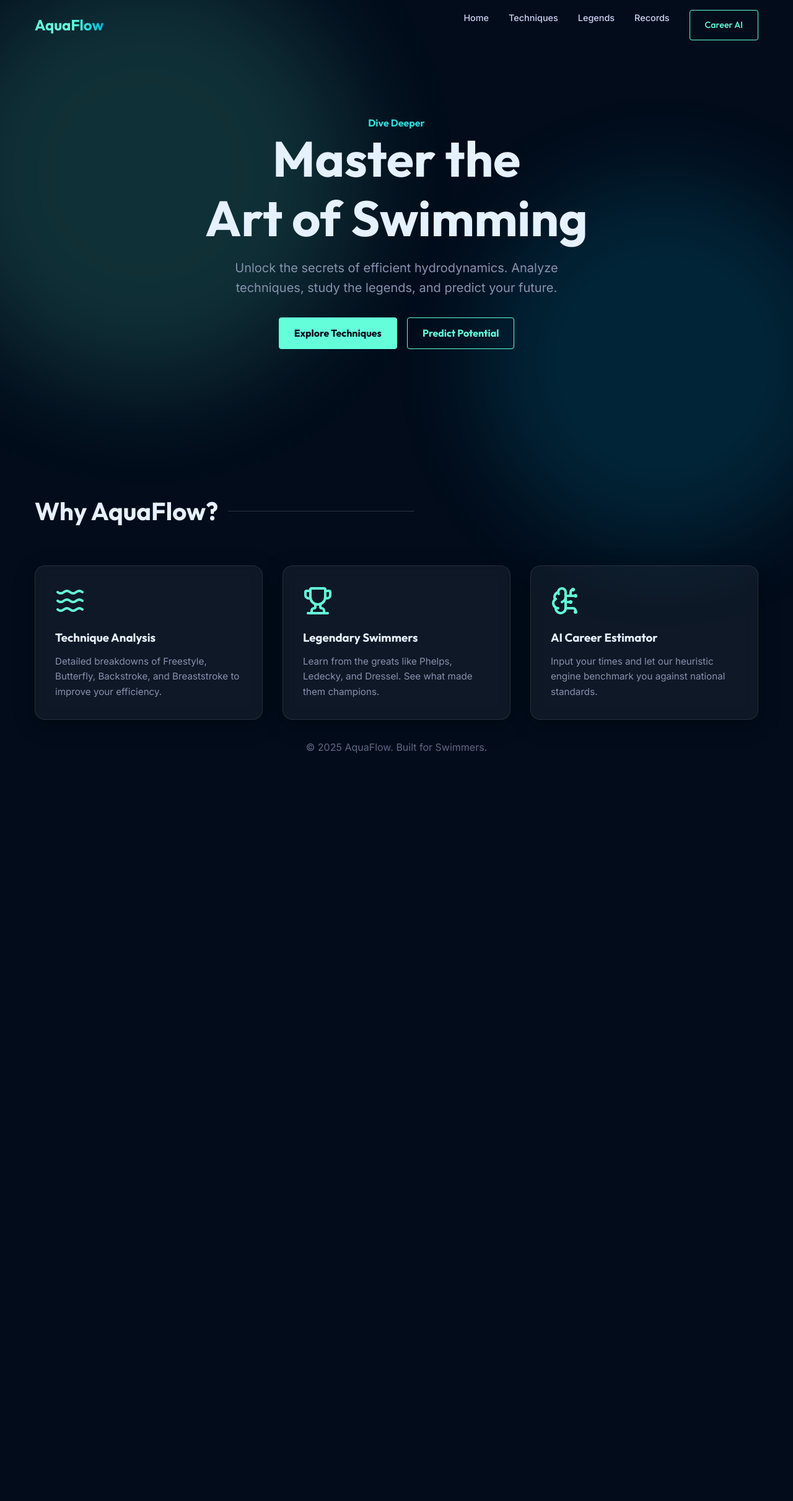
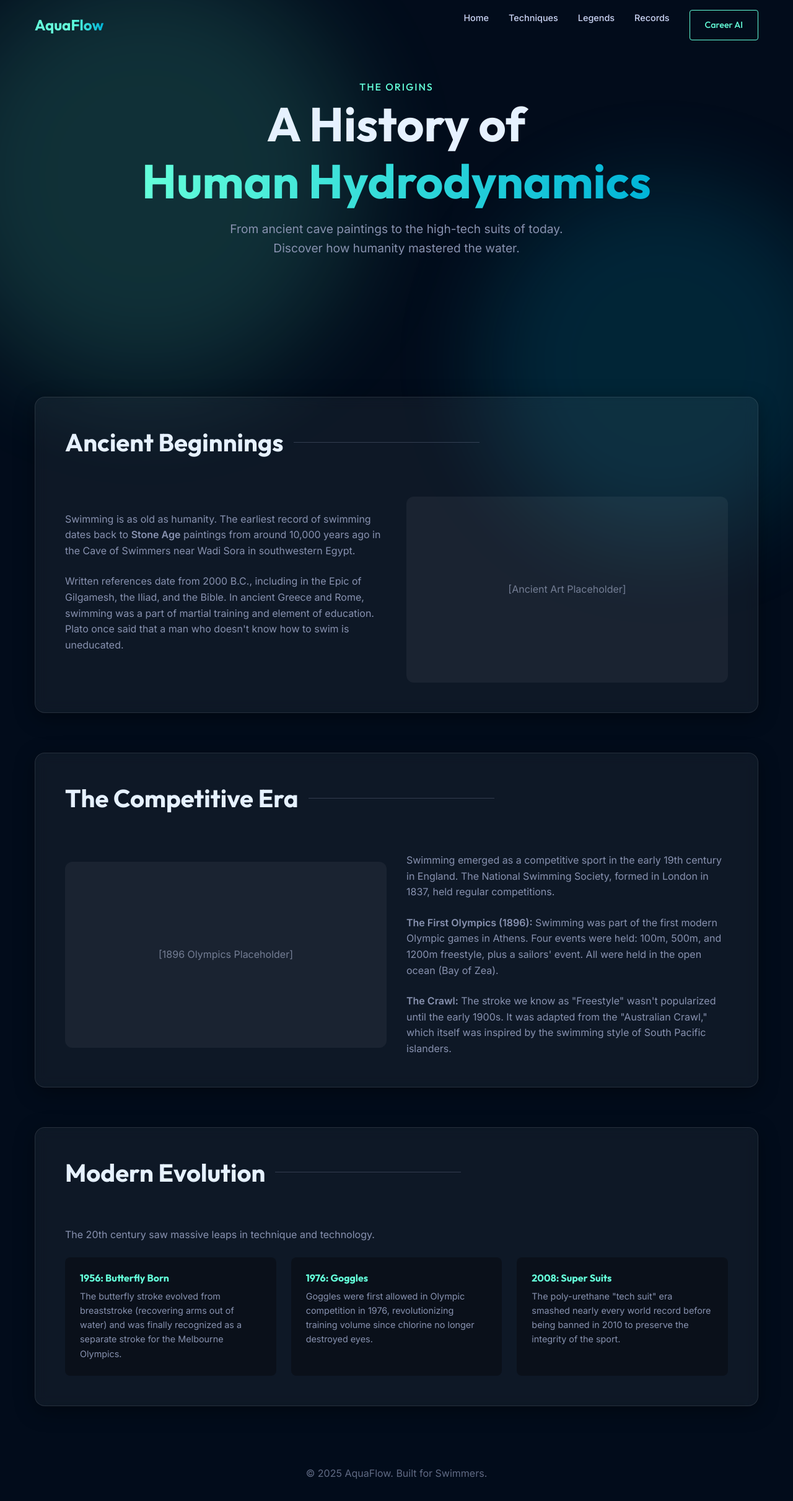
Before and after one commit to schoi2032/Swimming, a plain HTML site: page index.html in a window 1280 px wide. Shown: the whole page at 62% size. Before the commit the page ends 1251 px from the top, so only its background shows below. Drawn offline with nearby package versions, Linux system fonts and the light colour scheme.

Commit message:
Overhaul: Advanced AI logic, History-focused Home page, and Swimmer photos

```diff
--- a/index.html
+++ b/index.html
@@ -1,15 +1,19 @@
 <!DOCTYPE html>
 <html lang="en">
+
 <head>
     <meta charset="UTF-8">
     <meta name="viewport" content="width=device-width, initial-scale=1.0">
     <title>AquaFlow | The Art of Swimming</title>
-    <meta name="description" content="Explore swimming techniques, famous swimmers, world records, and predict your swimming career potential.">
+    <meta name="description"
+        content="Explore swimming techniques, famous swimmers, world records, and predict your swimming career potential.">
 
     <!-- Google Fonts -->
     <link rel="preconnect" href="https://fonts.googleapis.com">
     <link rel="preconnect" href="https://fonts.gstatic.com" crossorigin>
-    <link href="https://fonts.googleapis.com/css2?family=Inter:wght@300;400;500;600&family=Outfit:wght@500;700;800&display=swap" rel="stylesheet">
+    <link
+        href="https://fonts.googleapis.com/css2?family=Inter:wght@300;400;500;600&family=Outfit:wght@500;700;800&display=swap"
+        rel="stylesheet">
 
     <!-- CSS -->
     <link rel="stylesheet" href="css/style.css">
@@ -17,6 +21,7 @@
     <!-- Icons -->
     <script src="https://unpkg.com/lucide@latest"></script>
 </head>
+
 <body>
     <header id="header">
         <div class="container">
@@ -37,36 +42,94 @@
     </header>
 
     <main>
-        <section class="hero">
+        <section class="hero" style="min-height: 80vh;">
             <div class="container hero-content">
-                <h4 class="text-gradient">Dive Deeper</h4>
-                <h1>Master the <br>Art of Swimming</h1>
-                <p>Unlock the secrets of efficient hydrodynamics. Analyze techniques, study the legends, and predict your future.</p>
-                <div style="display: flex; gap: 1rem; justify-content: center; margin-top: 2rem;">
-                    <a href="techniques.html" class="btn btn-primary">Explore Techniques</a>
-                    <a href="predictor.html" class="btn">Predict Potential</a>
-                </div>
+                <span
+                    style="color: var(--color-primary); font-family: var(--font-heading); letter-spacing: 2px; text-transform: uppercase;">The
+                    Origins</span>
+                <h1 style="font-size: clamp(3rem, 6vw, 5rem); margin-bottom: 1rem;">A History of <br><span
+                        class="text-gradient">Human Hydrodynamics</span></h1>
+                <p style="font-size: 1.2rem; max-width: 600px; margin: 0 auto 3rem; color: var(--color-text-muted);">
+                    From ancient cave paintings to the high-tech suits of today. Discover how humanity mastered the
+                    water.
+                </p>
             </div>
         </section>
 
-        <section class="features container">
-            <h2 class="section-title">Why AquaFlow?</h2>
-            <div class="card-grid">
-                <div class="card glass-panel">
-                    <i data-lucide="waves" style="color: var(--color-primary); width: 48px; height: 48px; margin-bottom: 1rem;"></i>
-                    <h3>Technique Analysis</h3>
-                    <p>Detailed breakdowns of Freestyle, Butterfly, Backstroke, and Breaststroke to improve your efficiency.</p>
+        <section class="container" style="padding-bottom: 4rem;">
+            <div class="glass-panel reveal" style="padding: 3rem; margin-bottom: 4rem;">
+                <h2 class="section-title">Ancient Beginnings</h2>
+                <div style="display: grid; grid-template-columns: 1fr 1fr; gap: 2rem; align-items: center;">
+                    <div>
+                        <p style="margin-bottom: 1.5rem; color: var(--color-text-muted);">
+                            Swimming is as old as humanity. The earliest record of swimming dates back to <strong>Stone
+                                Age</strong> paintings from around 10,000 years ago in the Cave of Swimmers near Wadi
+                            Sora in southwestern Egypt.
+                        </p>
+                        <p style="margin-bottom: 1.5rem; color: var(--color-text-muted);">
+                            Written references date from 2000 B.C., including in the Epic of Gilgamesh, the Iliad, and
+                            the Bible. In ancient Greece and Rome, swimming was a part of martial training and element
+                            of education. Plato once said that a man who doesn't know how to swim is uneducated.
+                        </p>
+                    </div>
+                    <div
+                        style="background: rgba(255,255,255,0.05); height: 300px; border-radius: 12px; display: flex; align-items: center; justify-content: center;">
+                        <span style="opacity: 0.5;">[Ancient Art Placeholder]</span>
+                    </div>
                 </div>
-                <div class="card glass-panel">
-                    <i data-lucide="trophy" style="color: var(--color-primary); width: 48px; height: 48px; margin-bottom: 1rem;"></i>
-                    <h3>Legendary Swimmers</h3>
-                    <p>Learn from the greats like Phelps, Ledecky, and Dressel. See what made them champions.</p>
+            </div>
+
+            <div class="glass-panel reveal" style="padding: 3rem; margin-bottom: 4rem;">
+                <h2 class="section-title">The Competitive Era</h2>
+                <div style="display: grid; grid-template-columns: 1fr 1fr; gap: 2rem; align-items: center;">
+                    <div
+                        style="background: rgba(255,255,255,0.05); height: 300px; border-radius: 12px; display: flex; align-items: center; justify-content: center;">
+                        <span style="opacity: 0.5;">[1896 Olympics Placeholder]</span>
+                    </div>
+                    <div>
+                        <p style="margin-bottom: 1.5rem; color: var(--color-text-muted);">
+                            Swimming emerged as a competitive sport in the early 19th century in England. The National
+                            Swimming Society, formed in London in 1837, held regular competitions.
+                        </p>
+                        <p style="margin-bottom: 1.5rem; color: var(--color-text-muted);">
+                            <strong>The First Olympics (1896):</strong> Swimming was part of the first modern Olympic
+                            games in Athens. Four events were held: 100m, 500m, and 1200m freestyle, plus a sailors'
+                            event. All were held in the open ocean (Bay of Zea).
+                        </p>
+                        <p style="color: var(--color-text-muted);">
+                            <strong>The Crawl:</strong> The stroke we know as "Freestyle" wasn't popularized until the
+                            early 1900s. It was adapted from the "Australian Crawl," which itself was inspired by the
+                            swimming style of South Pacific islanders.
+                        </p>
+                    </div>
                 </div>
-                <div class="card glass-panel">
-                    <i data-lucide="brain-circuit" style="color: var(--color-primary); width: 48px; height: 48px; margin-bottom: 1rem;"></i>
-                    <h3>AI Career Estimator</h3>
-                    <p>Input your times and let our heuristic engine benchmark you against national standards.</p>
-                </div>
+            </div>
+
+            <div class="glass-panel reveal" style="padding: 3rem;">
+                <h2 class="section-title">Modern Evolution</h2>
+                <p style="margin-bottom: 1.5rem; color: var(--color-text-muted);">
+                    The 20th century saw massive leaps in technique and technology.
+                </p>
+                <ul style="display: grid; grid-template-columns: repeat(auto-fit, minmax(250px, 1fr)); gap: 1.5rem;">
+                    <li style="background: rgba(0,0,0,0.3); padding: 1.5rem; border-radius: 8px;">
+                        <h4 style="color: var(--color-primary); margin-bottom: 0.5rem;">1956: Butterfly Born</h4>
+                        <p style="font-size: 0.9rem; color: var(--color-text-muted);">The butterfly stroke evolved from
+                            breaststroke (recovering arms out of water) and was finally recognized as a separate stroke
+                            for the Melbourne Olympics.</p>
+                    </li>
+                    <li style="background: rgba(0,0,0,0.3); padding: 1.5rem; border-radius: 8px;">
+                        <h4 style="color: var(--color-primary); margin-bottom: 0.5rem;">1976: Goggles</h4>
+                        <p style="font-size: 0.9rem; color: var(--color-text-muted);">Goggles were first allowed in
+                            Olympic competition in 1976, revolutionizing training volume since chlorine no longer
+                            destroyed eyes.</p>
+                    </li>
+                    <li style="background: rgba(0,0,0,0.3); padding: 1.5rem; border-radius: 8px;">
+                        <h4 style="color: var(--color-primary); margin-bottom: 0.5rem;">2008: Super Suits</h4>
+                        <p style="font-size: 0.9rem; color: var(--color-text-muted);">The poly-urethane "tech suit" era
+                            smashed nearly every world record before being banned in 2010 to preserve the integrity of
+                            the sport.</p>
+                    </li>
+                </ul>
             </div>
         </section>
     </main>
@@ -80,4 +143,5 @@
         lucide.createIcons();
     </script>
 </body>
+
 </html>
```
Also changed, not shown: famous-swimmers.html (+19 -12 lines), js/predictor.js (+32 -19 lines).
